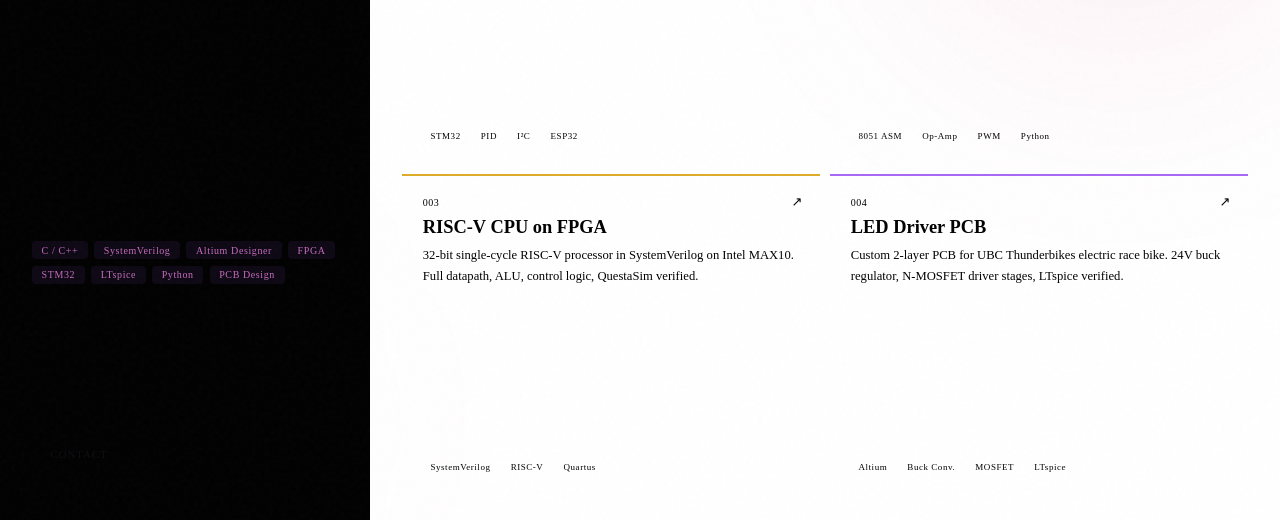
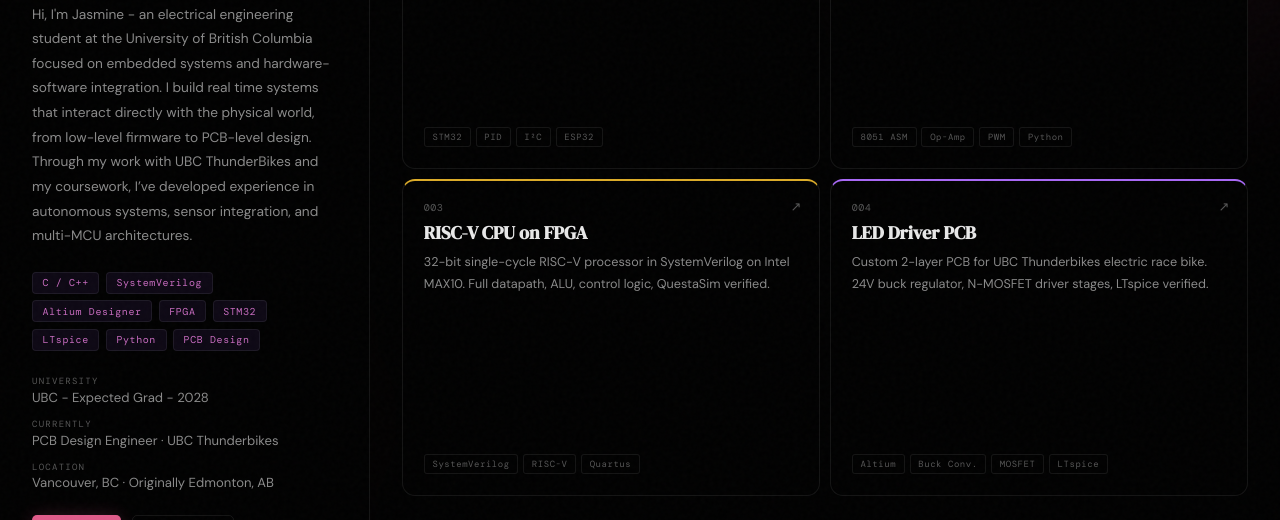
Before and after one commit to jasminesaran/portfolio, a plain HTML site: page index.html in a window 1280 px wide. Shown: the part 280-800 px from the top of the page. Drawn offline with nearby package versions, Linux system fonts and the light colour scheme.

Commit message:
Update index.html

```diff
--- a/index.html
+++ b/index.html
@@ -7,8 +7,8 @@
 <link href="https://fonts.googleapis.com/css2?family=DM+Serif+Display:ital@0;1&family=DM+Mono:wght@400;500&family=DM+Sans:wght@300;400;500&display=swap" rel="stylesheet"/>
 <style>
 *,*::before,*::after{box-sizing:border-box;margin:0;padding:0}
-<img src="carDiagram.png" style="width:300px;">
-:root{
+
+  :root{
   --bg:#000000;        /* true dark */
 --surface:#000000;   /* cards */
 --surface2:#000000;  /* inner elements */
```
